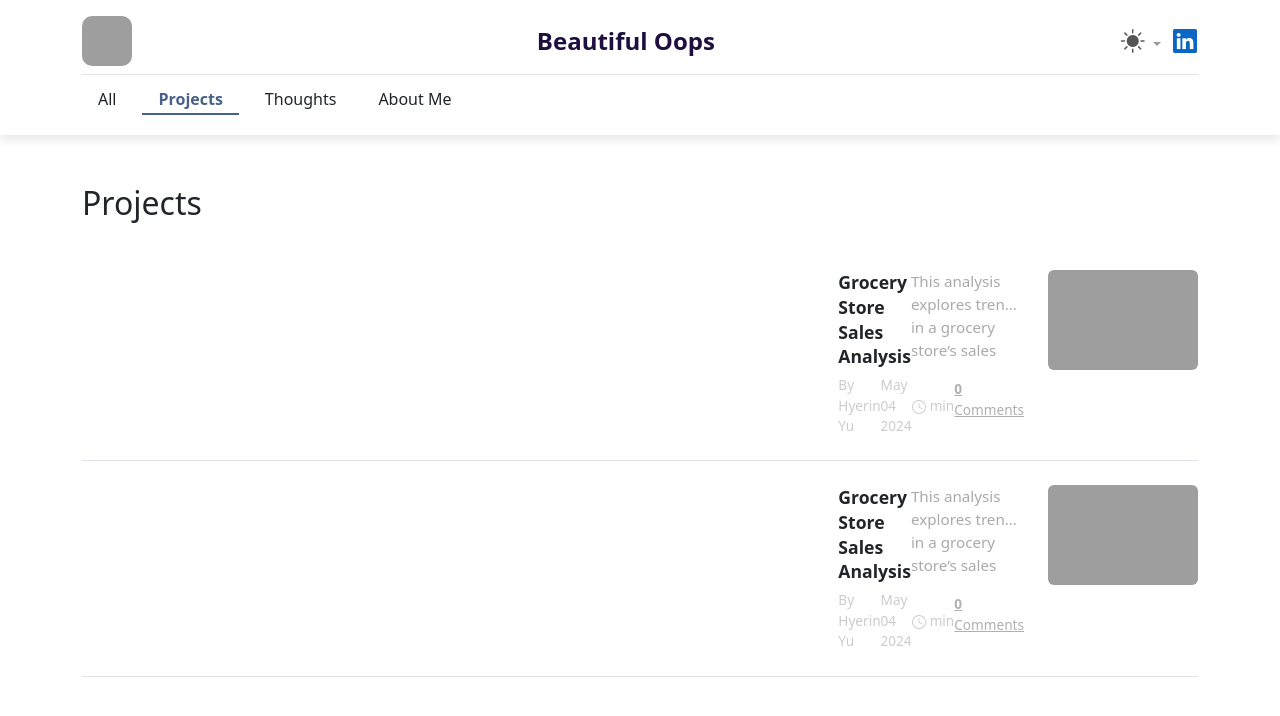
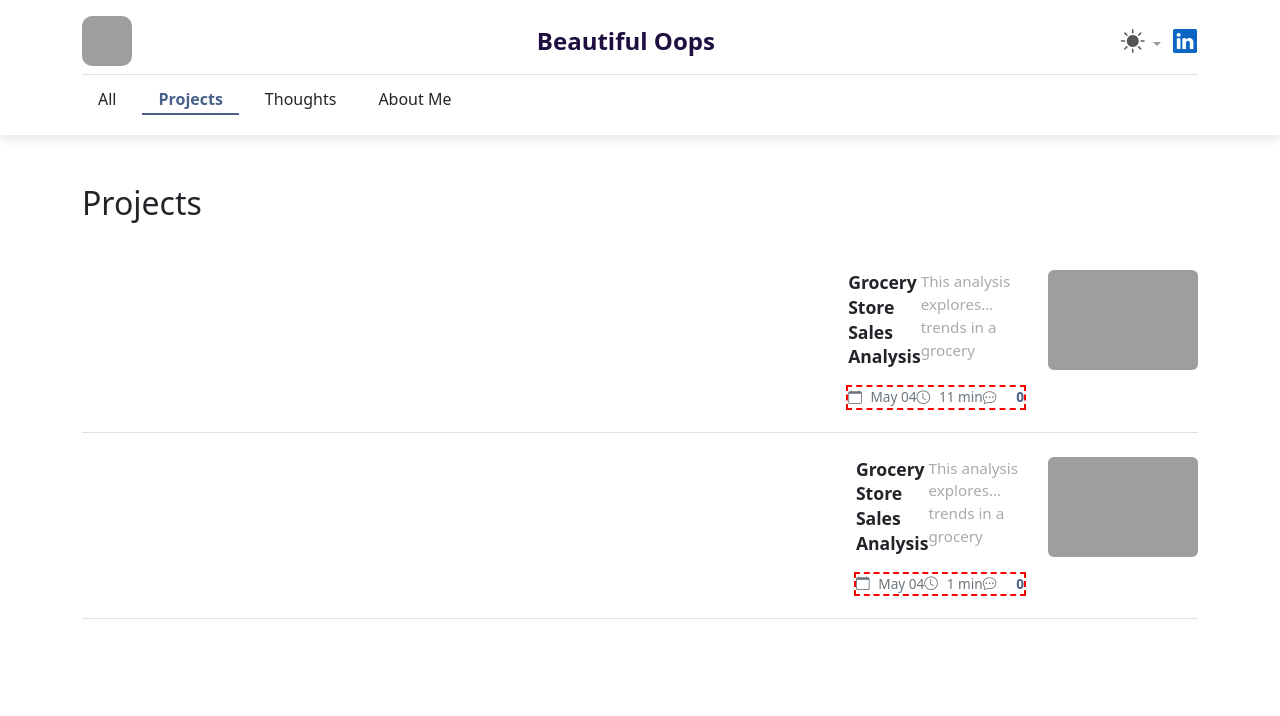
Before and after one commit to hyelinyu/hyelinyu.github.io, a Jekyll site: the page built from projects.html, in a window 1280 px wide and 900 px high. Shown: the top 716 px of the window. Built offline with Jekyll 4.4.1, drawn with Linux system fonts in a browser that asks for light colours; comment, search, counter and statistics services are not loaded; grey boxes are pictures that could not be loaded.

Commit message:
style.css error test

```diff
--- a/_includes/post-card.html
+++ b/_includes/post-card.html
@@ -1,42 +1,38 @@
+{%- assign word_count = post.content | strip_html | number_of_words -%}
+{%- assign minutes = word_count | plus:199 | divided_by:200 -%}
+
 <div class="post-card border-bottom">
   <a href="{{ post.url | relative_url }}" class="card-link-wrapper text-decoration-none text-reset">
 
-    <!-- 텍스트 왼쪽 -->
+    <!-- 왼쪽 텍스트 -->
     <div class="post-content">
       <h5 class="post-title">{{ post.title }}</h5>
+      <p class="summary">{{ post.excerpt | strip_html | truncate: 100 }}</p>
 
-      <p class="summary">
-        {{ post.excerpt | strip_html | truncate: 100 }}
-      </p>
-
-      <div class="meta-info">
-        <span>By {{ post.author | default: "Hyerin Yu" }}</span>
-        <span>{{ post.date | date: "%b %d %Y" }}</span>
-        <span class="d-inline-flex align-items-center">
-          <svg xmlns="http://www.w3.org/2000/svg" width="14" height="14" fill="currentColor"
-            class="bi bi-clock me-1" viewBox="0 0 16 16" style="position: relative; top: 1px;">
-            <path d="M8 3.5a.5.5 0 0 1 .5.5v4l3 1.5a.5.5 0 0 1-.5.866l-3.5-1.75A.5.5 0 0 1 7.5 8V4a.5.5 0 0 1 .5-.5z"/>
-            <path d="M8 16A8 8 0 1 0 8 0a8 8 0 0 0 0 16zm0-1A7 7 0 1 1 8 1a7 7 0 0 1 0 14z"/>
-          </svg>
-          {{ m }} min
+      <div class="meta-info-icons">
+        <span class="meta-item">
+          <i class="bi bi-calendar me-1"></i>{{ post.date | date: "%b %d" }}
         </span>
-        <span>
-          <a class="giscus-count text-muted" href="{{ post.url | relative_url }}#giscus-container"
+        <span class="meta-item">
+          <i class="bi bi-clock me-1"></i>{{ minutes }} min
+        </span>
+        <span class="meta-item">
+          <i class="bi bi-chat-dots me-1"></i>
+          <a class="giscus-count" href="{{ post.url | relative_url }}#giscus-container"
             data-repo="hyelinyu/hyelinyu.github.io"
             data-repo-id="R_kgDONvt9Hw"
             data-category-id="DIC_kwDONvt9H84CrUo5"
             data-mapping="pathname">
-            <span class="g-count">0</span> Comments
+            <span class="g-count">0</span>
           </a>
         </span>
       </div>
     </div>
 
-    <!-- 썸네일 오른쪽 -->
+    <!-- 오른쪽 썸네일 -->
     <div class="post-thumbnail">
       {%- assign thumb = post.thumbnail | downcase | strip -%}
       <img src="{{ thumb == '' or thumb == 'default' ? '/assets/thumbnail/default.png' : post.thumbnail }}" alt="Thumbnail" />
     </div>
-
   </a>
 </div>
--- a/resources/style.css
+++ b/resources/style.css
@@ -820,12 +820,13 @@ body.dark-mode .meta-info {
 
 /* 2) Layout the date / clock / comments in one row */
 .post-card .meta-info-icons {
-  display: flex;
+  display: flex !important;
   align-items: center;
   gap: 1rem;          /* space between date, clock, comments */
   margin-top: 0.75rem; /* a bit of breathing room under the summary */
   font-size: 0.85rem;
-  color: #6c757d;     /* matches your summary color */
+  color: #6c757d;
+  outline: 2px dashed red;  /* matches your summary color */
 }
 
 body.dark-mode .post-card .meta-info-icons {
```
